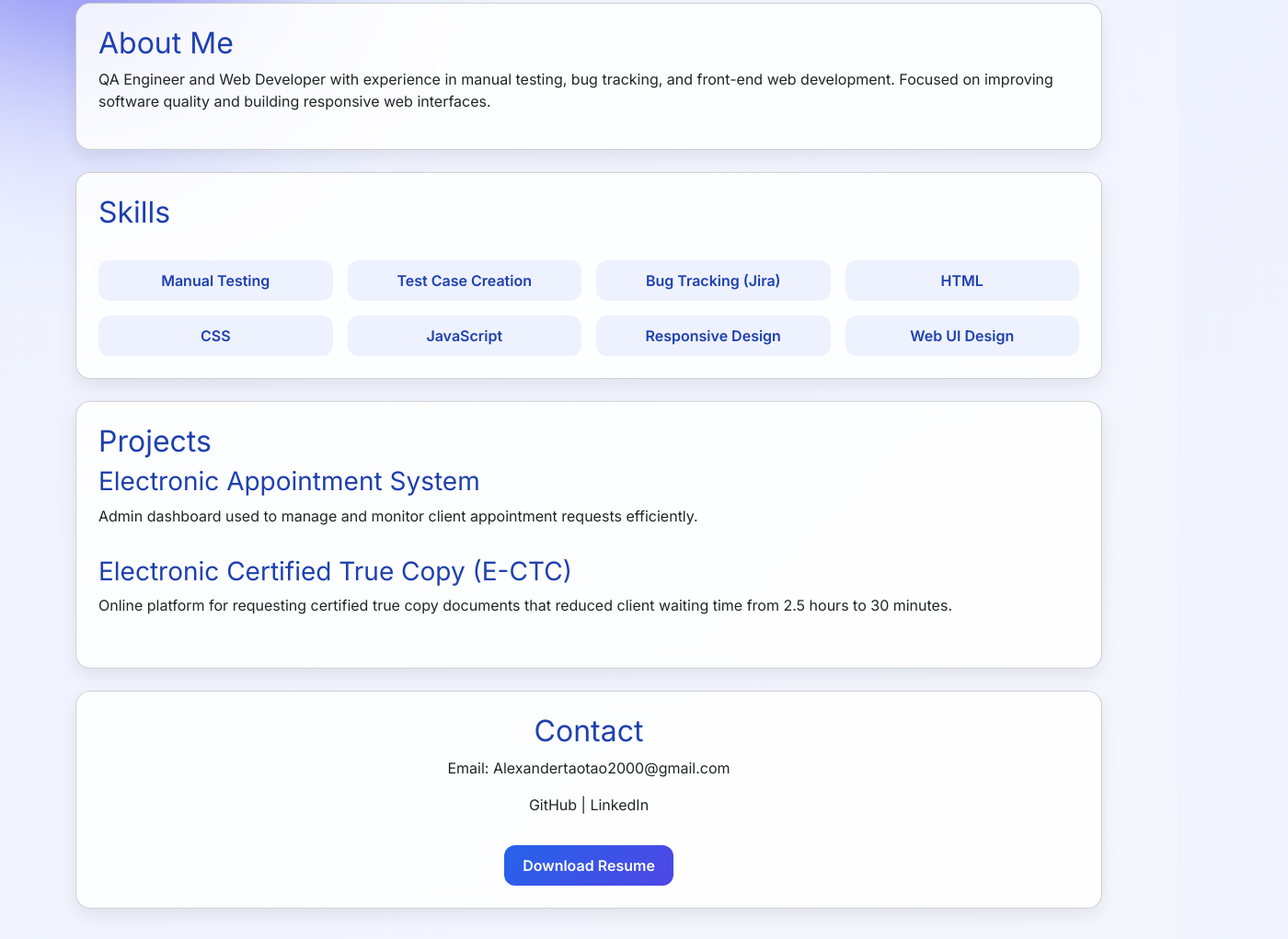
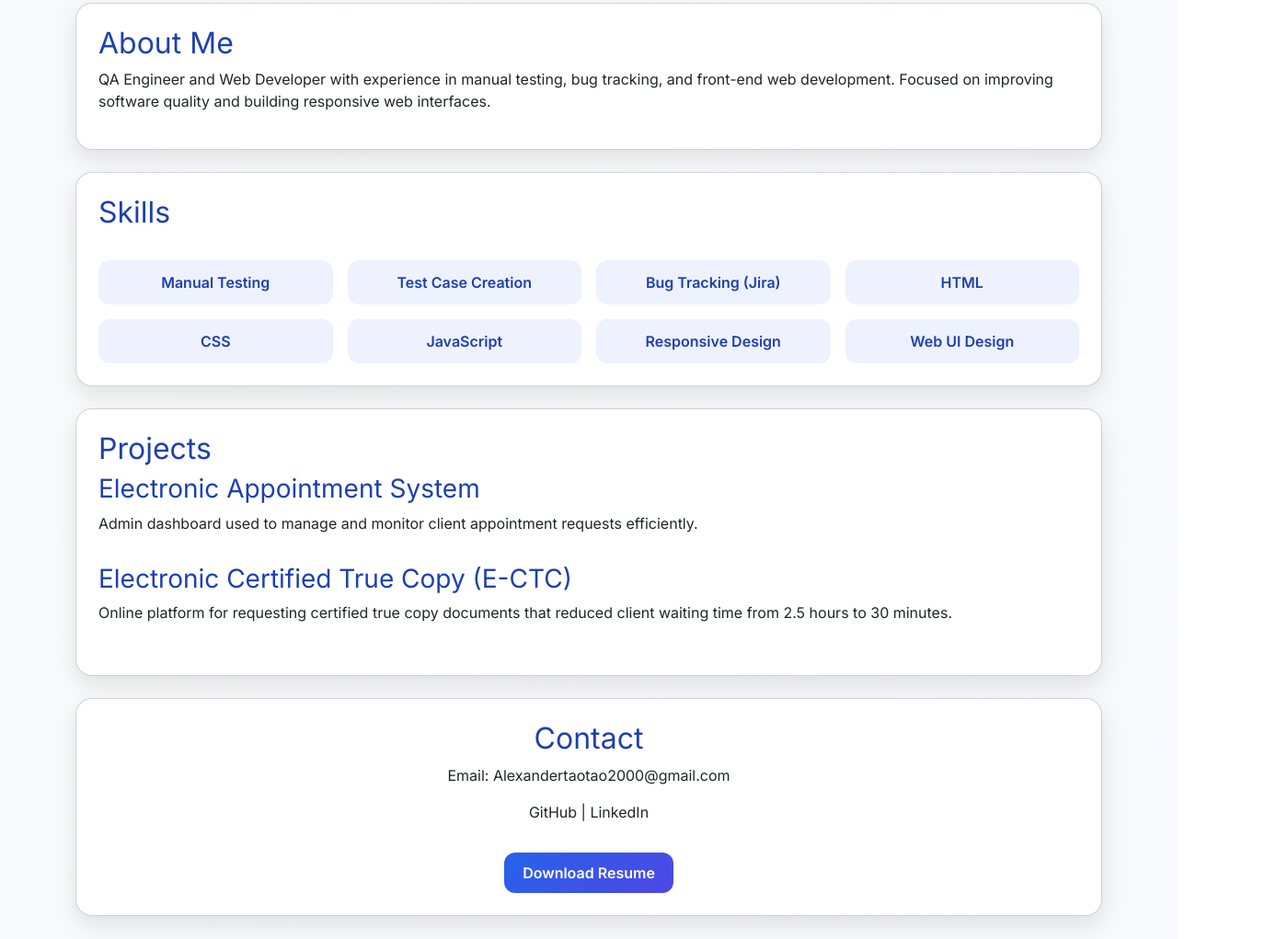
Before and after one commit to Redbatz0010/AlexWeb, a plain HTML site: page index.html in a window 1280 px wide. Shown: the part 219-1240 px from the top of the page at 92% size, 1400 px wide, since content can reach past the window. Drawn offline with nearby package versions, Linux system fonts and the light colour scheme.

Commit message:
Update index.html

```diff
--- a/index.html
+++ b/index.html
@@ -8,33 +8,190 @@
 <!-- Bootstrap CSS -->
 <link href="https://cdn.jsdelivr.net/npm/bootstrap@5.3.2/dist/css/bootstrap.min.css" rel="stylesheet">
 
-<!-- Google Fonts -->
+<!-- Google Font -->
 <link href="https://fonts.googleapis.com/css2?family=Inter:wght@400;600;700&display=swap" rel="stylesheet">
 
 <style>
 
 body{
-    font-family:'Inter', Arial, sans-serif;
-    background:linear-gradient(135deg,#eef2ff,#f8fafc);
-    min-height:100vh;
-    color:#333;
-    position:relative;
-    overflow-x:hidden;
+font-family:'Inter', Arial, sans-serif;
+background: linear-gradient(135deg,#e0e7ff,#f8fafc,#eef2ff);
+background-size:400% 400%;
+animation:bgmove 12s ease infinite;
+min-height:100vh;
+color:#333;
 }
 
-/* aesthetic background glow */
-body::before,
-body::after{
-    content:"";
-    position:absolute;
-    width:400px;
-    height:400px;
-    border-radius:50%;
-    filter:blur(120px);
-    z-index:-1;
+/* animated background */
+@keyframes bgmove{
+0%{background-position:0% 50%}
+50%{background-position:100% 50%}
+100%{background-position:0% 50%}
 }
 
-body::before{
+h1,h2,h3{
+color:#1e40af;
+}
+
+.subtitle{
+color:#6b7280;
+}
+
+/* card design */
+.card{
+border-radius:18px;
+background:white;
+box-shadow:0 10px 25px rgba(0,0,0,0.1);
+transition:all .3s ease;
+}
+
+.card:hover{
+transform:translateY(-6px);
+box-shadow:0 15px 35px rgba(0,0,0,0.15);
+}
+
+/* skills */
+.skill{
+background:#eef2ff;
+color:#1e40af;
+font-weight:600;
+padding:12px;
+border-radius:12px;
+text-align:center;
+transition:.3s;
+}
+
+.skill:hover{
+background:#c7d2fe;
+transform:scale(1.05);
+}
+
+/* button */
+.btn-custom{
+background:linear-gradient(135deg,#2563eb,#4f46e5);
+color:white;
+font-weight:600;
+border-radius:12px;
+padding:10px 20px;
+border:none;
+}
+
+.btn-custom:hover{
+transform:translateY(-2px);
+box-shadow:0 6px 15px rgba(0,0,0,0.2);
+}
+
+</style>
+</head>
+
+<body>
+
+<div class="container py-5">
+
+<!-- Header -->
+<div class="text-center mb-5">
+<h1>Alexander Taotao</h1>
+<p class="subtitle fs-5">QA Engineer | Manual Tester | Web Developer</p>
+<p>Building reliable systems and user-friendly web experiences.</p>
+</div>
+
+<!-- About -->
+<div class="card mb-4 p-4">
+<h2>About Me</h2>
+<p>
+QA Engineer and Web Developer with experience in manual testing, bug tracking,
+and front-end web development. Focused on improving software quality and building
+responsive web interfaces.
+</p>
+</div>
+
+<!-- Skills -->
+<div class="card mb-4 p-4">
+<h2>Skills</h2>
+
+<div class="row g-3 mt-2">
+
+<div class="col-6 col-md-3">
+<div class="skill">Manual Testing</div>
+</div>
+
+<div class="col-6 col-md-3">
+<div class="skill">Test Case Creation</div>
+</div>
+
+<div class="col-6 col-md-3">
+<div class="skill">Bug Tracking (Jira)</div>
+</div>
+
+<div class="col-6 col-md-3">
+<div class="skill">HTML</div>
+</div>
+
+<div class="col-6 col-md-3">
+<div class="skill">CSS</div>
+</div>
+
+<div class="col-6 col-md-3">
+<div class="skill">JavaScript</div>
+</div>
+
+<div class="col-6 col-md-3">
+<div class="skill">Responsive Design</div>
+</div>
+
+<div class="col-6 col-md-3">
+<div class="skill">Web UI Design</div>
+</div>
+
+</div>
+</div>
+
+<!-- Projects -->
+<div class="card mb-4 p-4">
+
+<h2>Projects</h2>
+
+<div class="mb-3">
+<h3>Electronic Appointment System</h3>
+<p>
+Admin dashboard used to manage and monitor client appointment requests efficiently.
+</p>
+</div>
+
+<div class="mb-3">
+<h3>Electronic Certified True Copy (E-CTC)</h3>
+<p>
+Online platform for requesting certified true copy documents that reduced
+client waiting time from 2.5 hours to 30 minutes.
+</p>
+</div>
+
+</div>
+
+<!-- Contact -->
+<div class="card p-4 text-center">
+
+<h2>Contact</h2>
+
+<p>Email: Alexandertaotao2000@gmail.com</p>
+
+<p>GitHub | LinkedIn</p>
+
+<a href="https://getshared.com/d/iCkLrspH" download>
+<button class="btn btn-custom mt-3">
+Download Resume
+</button>
+</a>
+
+</div>
+
+</div>
+
+<!-- Bootstrap JS -->
+<script src="https://cdn.jsdelivr.net/npm/bootstrap@5.3.2/dist/js/bootstrap.bundle.min.js"></script>
+
+</body>
+</html>body::before{
     background:#6366f1;
     top:-120px;
     left:-120px;
```
